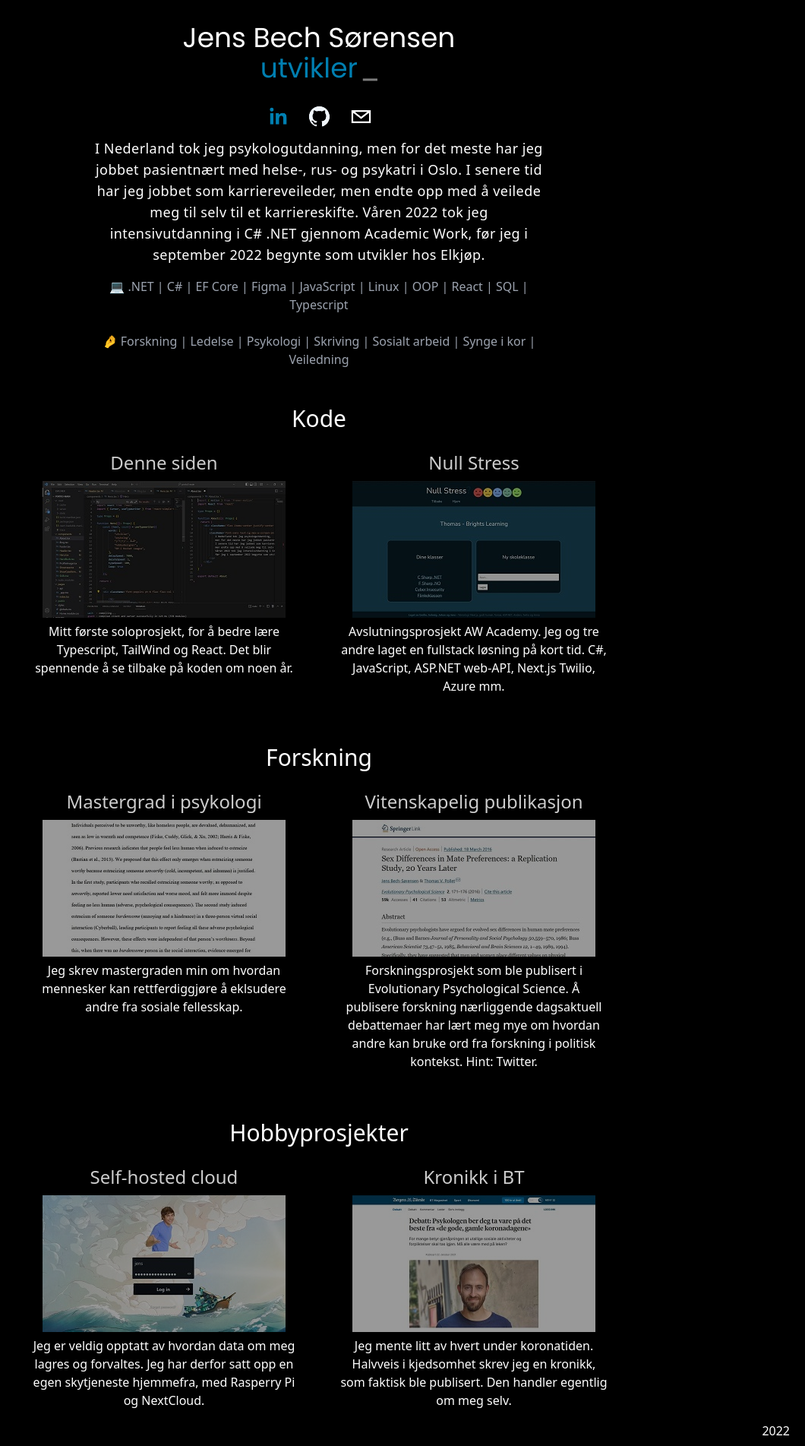
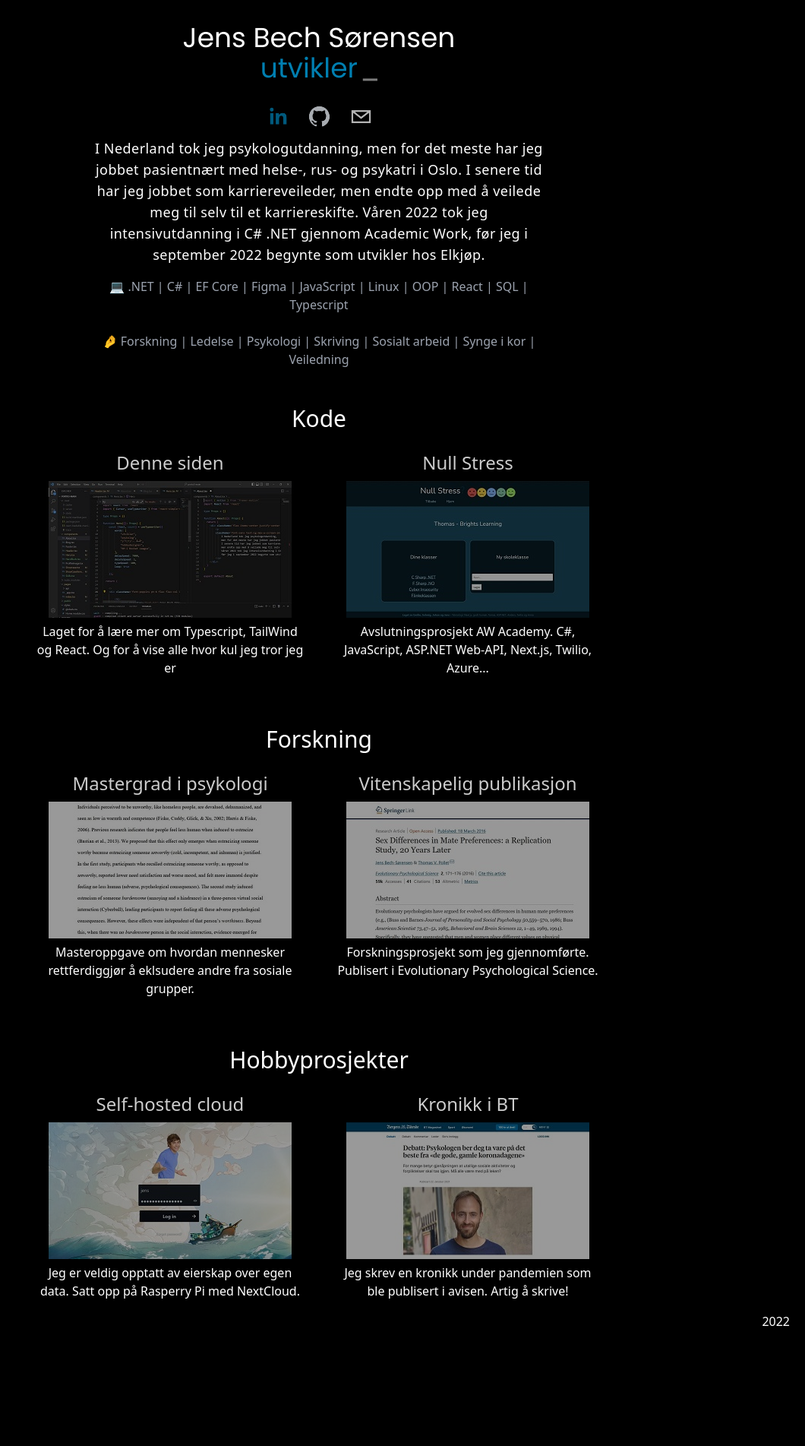
Before and after one commit to jensbech/portefolje, a Next.js app: page / in a window 1280 px wide. Shown: the part 250-2153 px from the top of the page at 76% size, without its empty margins (220-1280 px from the left). After the commit the page ends 2009 px from the top, so only its background shows below. Built offline with nearby package versions, Linux system fonts and the light colour scheme.

Commit message:
updated descriptions

```diff
--- a/components/ShowCaseItem.tsx
+++ b/components/ShowCaseItem.tsx
@@ -10,7 +10,7 @@ export default function ShowCaseItem(props: any) {
         viewport={{ once: true }}
         className="w-1/2 max-w-sm"
       >
-        <div className="flex flex-col items-center justify-center rounded-3xl select-none">
+        <div className="flex flex-col items-center justify-center select-none">
 
           <a href={props.imgurl} className="pt-4">
 
--- a/components/Showcase.tsx
+++ b/components/Showcase.tsx
@@ -1,7 +1,7 @@
 import React from "react";
 import ShowCaseItem from "./ShowCaseItem";
 
-const itemCSS: string = "font-sans justify-center text-center flex gap-6 pb-4";
+const itemCSS: string = "font-sans justify-center text-center flex gap-2 pb-4";
 const headerCSS: string = "flex items-center justify-center content-center text-3xl font-sans pt-12 pb-2"
 const pCSS: string = "font-sans text-center items-center content-center"
 
@@ -13,15 +13,15 @@ export default function Showcase() {
 
         <ShowCaseItem
           text="Denne siden"
-          imgurl="/"
+          imgurl="https://github.com/jebeso/portefolje"
           imgsrc="/dennesiden.jpg"
-          description="Mitt første soloprosjekt, for å bedre lære Typescript, TailWind og React. Det blir spennende å se tilbake på koden om noen år."
+          description="Laget for å lære mer om Typescript, TailWind og React. Og for å vise alle hvor kul jeg tror jeg er"
         />
         <ShowCaseItem
           text="Null Stress"
           imgurl="https://null-stress-solution-nullfront-m3jd.vercel.app/"
           imgsrc="/null.jpg"
-          description="Avslutningsprosjekt AW Academy. Jeg og tre andre laget en fullstack løsning på kort tid. C#, JavaScript, ASP.NET web-API, Next.js Twilio, Azure mm."
+          description="Avslutningsprosjekt AW Academy. C#, JavaScript, ASP.NET Web-API, Next.js, Twilio, Azure..."
         />
       </div>
 
@@ -32,14 +32,14 @@ export default function Showcase() {
           text="Mastergrad i psykologi"
           imgurl="https://cloud.bechsor.no/s/AHckbAQW8p4gQ4e"
           imgsrc="/master.jpg"
-          description="Jeg skrev mastergraden min om hvordan mennesker kan rettferdiggjøre å eklsudere andre fra sosiale fellesskap."
+          description="Masteroppgave om hvordan mennesker rettferdiggjør å eklsudere andre fra sosiale grupper."
         />
 
         <ShowCaseItem
           text="Vitenskapelig publikasjon"
           imgurl="https://link.springer.com/article/10.1007/s40806-016-0048-6"
           imgsrc="/pub.jpg"
-          description="Forskningsprosjekt som ble publisert i Evolutionary Psychological Science. Å publisere forskning nærliggende dagsaktuell debattemaer har lært meg mye om hvordan andre kan bruke ord fra forskning i politisk kontekst. Hint: Twitter."
+          description="Forskningsprosjekt som jeg gjennomførte. Publisert i Evolutionary Psychological Science."
         />
       </div>
 
@@ -50,14 +50,14 @@ export default function Showcase() {
           text="Self-hosted cloud"
           imgurl="https://cloud.bechsor.no"
           imgsrc="/nc.jpg"
-          description="Jeg er veldig opptatt av hvordan data om meg lagres og forvaltes. Jeg har derfor satt opp en egen skytjeneste hjemmefra, med Rasperry Pi og NextCloud."
+          description="Jeg er veldig opptatt av eierskap over egen data. Satt opp på Rasperry Pi med NextCloud."
         />
 
         <ShowCaseItem
           text="Kronikk i BT"
           imgurl="https://cloud.bechsor.no/s/CNaCxMsNEMAXqPe"
           imgsrc="/bt.jpg"
-          description="Jeg mente litt av hvert under koronatiden. Halvveis i kjedsomhet skrev jeg en kronikk, som faktisk ble publisert. Den handler egentlig om meg selv."
+          description="Jeg skrev en kronikk under pandemien som ble publisert i avisen. Artig å skrive!"
         />
       </div>
     </>
--- a/components/SocialIcons.tsx
+++ b/components/SocialIcons.tsx
@@ -5,6 +5,9 @@ import { motion } from 'framer-motion'
 const socialsize = 55;
 
 export default function SocialIcons() {
+
+  const hover:string = "opacity-70 hover:opacity-100 transition duration-300 ease-in-out"
+
   return (
 
     <header>
@@ -24,26 +27,33 @@ export default function SocialIcons() {
             duration: 0.5
           }}
           className="justify-center flex">
+
+            <div className={hover}>
               <SocialIcon
                   url="https://www.linkedin.com/in/jensbs/"
                   fgColor="#007FB1"
                   bgColor="black"
                   style={{ height: socialsize, width: socialsize}}
                   />
+            </div>
 
+            <div className={hover}>
               <SocialIcon
                   url="https://github.com/jebeso"
                   fgColor="#F0F6FC"
                   bgColor="black"
                   style={{ height: socialsize, width: socialsize}}
                   />
+            </div>
 
+            <div className={hover}>
               <SocialIcon
                   url="mailto:jens@bechsor.no"
                   fgColor="white"
                   bgColor="black"
                   style={{ height: socialsize, width: socialsize}}
                   />
+            </div>
 
         </motion.div>
     </header>
```
